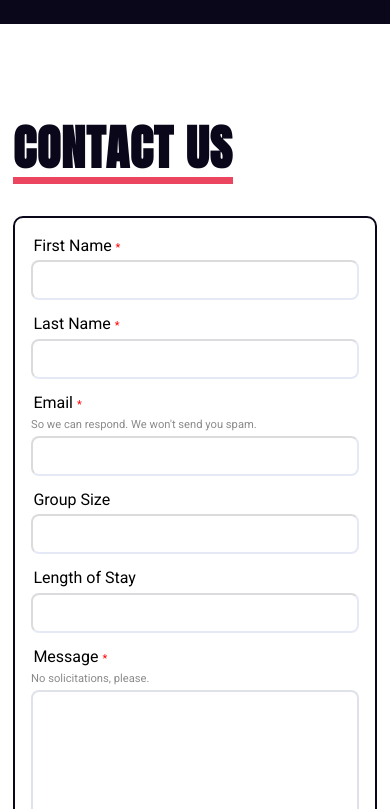
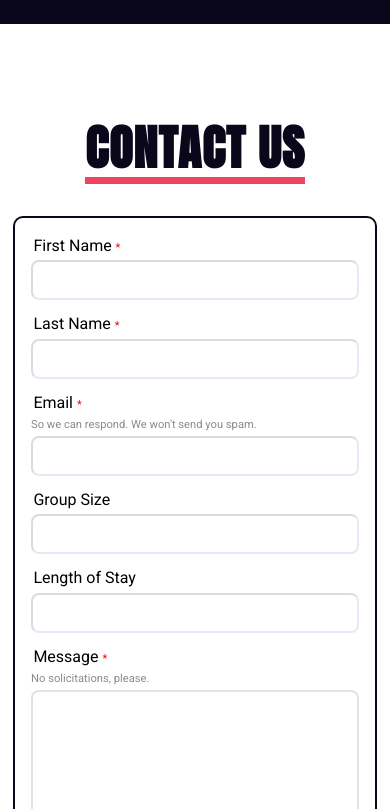
Before and after one commit to ChristianWare/Nier-Transport-Redesign, a Next.js app: page / in a window 390 px wide. Shown: the part 11191-12000 px from the top of the page. Built offline with nearby package versions, Linux system fonts and the light colour scheme; no server answers.

Commit message:
Contact section center text

```diff
--- a/src/app/components/ContactSection/ContactSection.module.css
+++ b/src/app/components/ContactSection/ContactSection.module.css
@@ -111,6 +111,12 @@
 }
 
 @media screen and (max-width: 568px) {
+  .left {
+    display: flex;
+    align-items: center;
+    justify-content: center;
+  }
+
   .namesContainer {
     flex-direction: column;
     gap: 0rem;
```
